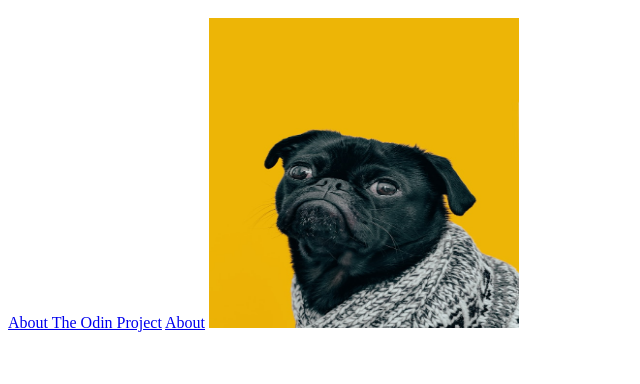
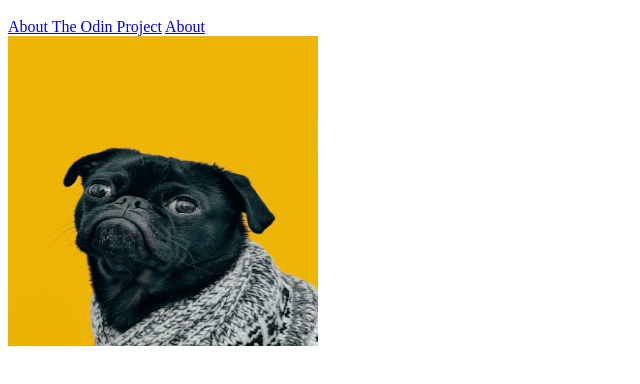
Before and after one commit to MoGambit/odin-links-and-images, a plain HTML site: page index.html in a window 1280 px wide. Shown: the part 48-432 px from the top of the page, without its empty margins (0-640 px from the left). Drawn offline with Linux system fonts and the light colour scheme.

Commit message:
Add section to image
visually appealing image

```diff
--- a/index.html
+++ b/index.html
@@ -13,7 +13,8 @@
       >About The Odin Project</a
     >
     <a href="pages/about.html">About</a>
-
-    <img src="./images/dog.jpg" alt="dog.jpg" height="310" width="310" />
+    <section>
+      <img src="./images/dog.jpg" alt="dog.jpg" height="310" width="310" />
+    </section>
   </body>
 </html>
```
Also changed, not shown: pages/about.html (+1 -1 lines).
